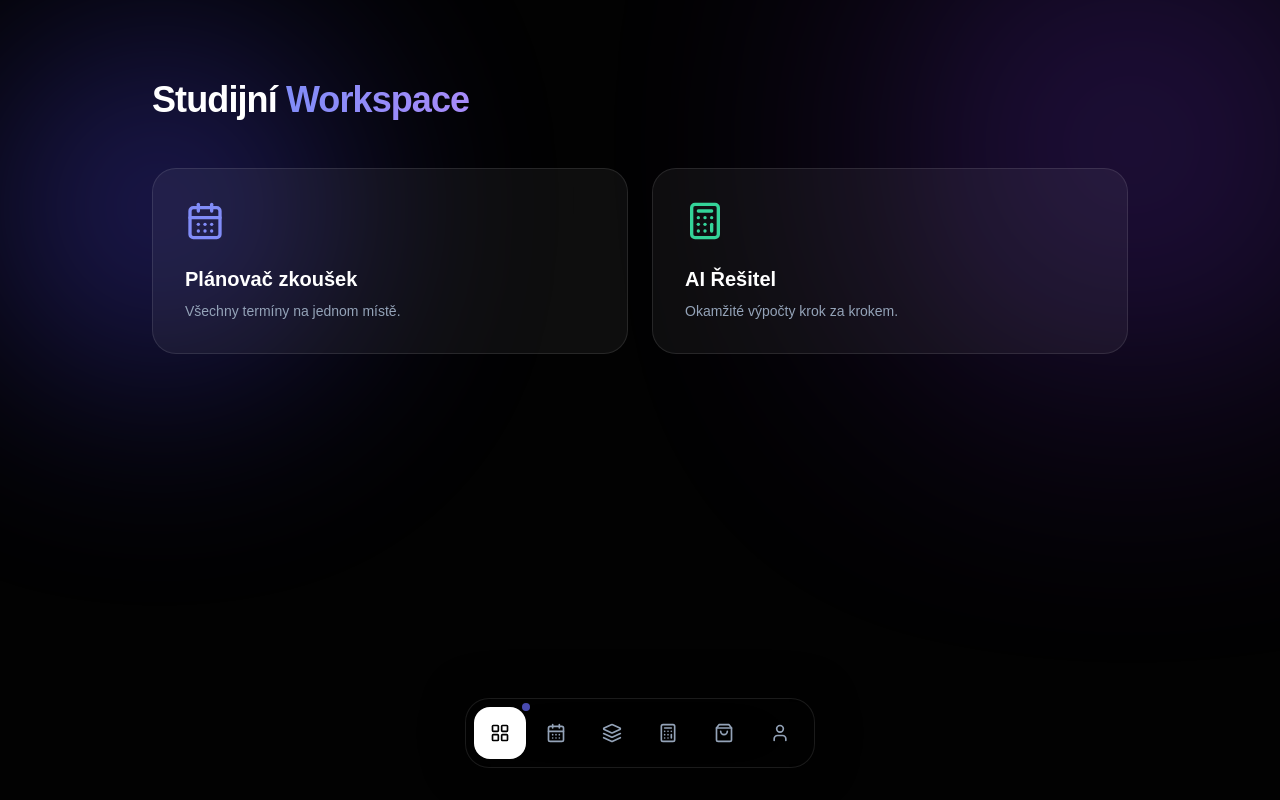
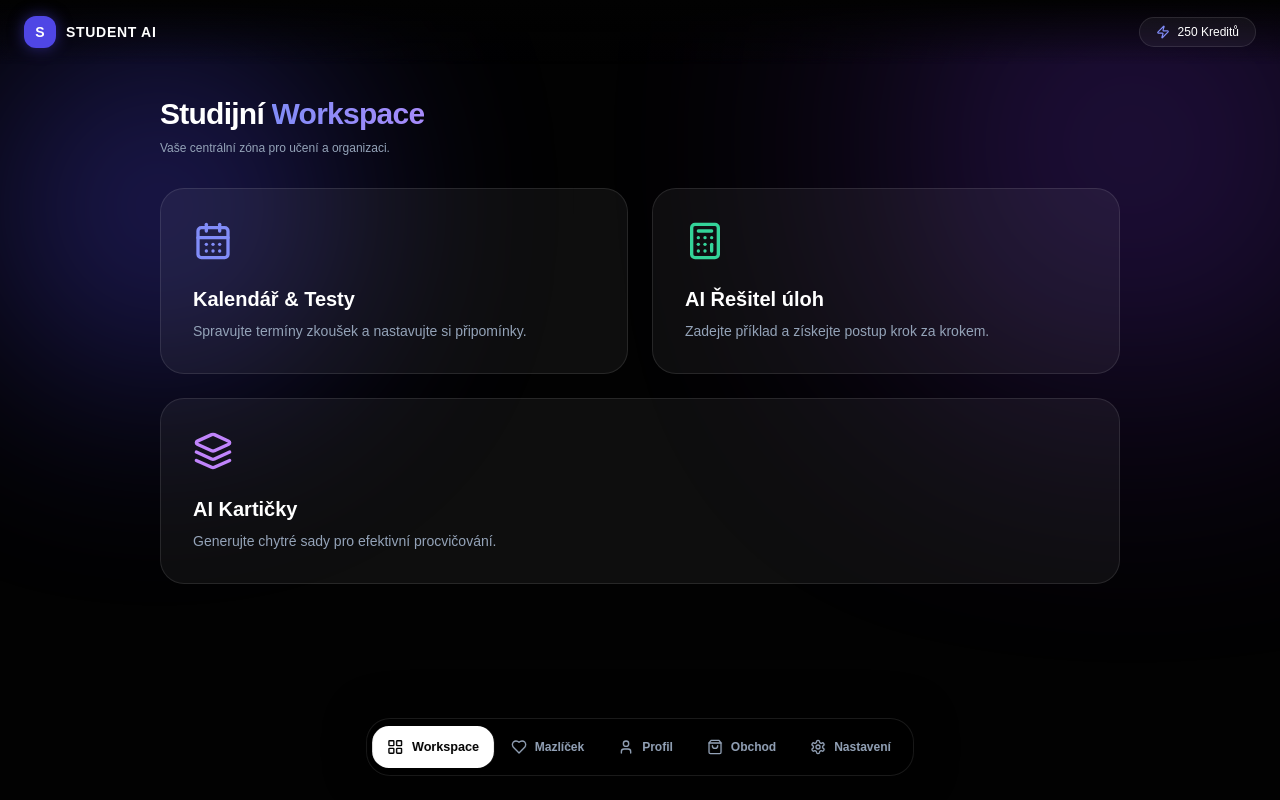
Before and after one commit to InfinityLook/Student-Ai, a Next.js app: page / in a window 1280 px wide. Built offline with nearby package versions, Linux system fonts and the light colour scheme.

Commit message:
Refactor DashboardShell component with new structure

```diff
--- a/components/DashboardShell.tsx
+++ b/components/DashboardShell.tsx
@@ -1,18 +1,31 @@
 'use client';
 
 import React, { useState } from 'react';
-import { Layers, Calculator, CalendarDays, ShoppingBag, User, LayoutGrid, Zap, ChevronRight } from 'lucide-react';
+import {
+  Layers,
+  Calculator,
+  CalendarDays,
+  ShoppingBag,
+  User,
+  LayoutGrid,
+  Zap,
+  Heart,
+  Settings
+} from 'lucide-react';
+import CalendarModule from './modules/CalendarModule';
 
-export default function ModernDashboard() {
-  const [activeView, setActiveView] = useState('dashboard');
+export default function DashboardShell() {
+  const [activeView, setActiveView] = useState('workspace');
+  const [userCredits] = useState(250);
+  const [petLevel] = useState(3);
+  const [petXp] = useState(75);
 
   const navItems = [
-    { id: 'dashboard', icon: LayoutGrid },
-    { id: 'calendar', icon: CalendarDays },
-    { id: 'flashcards', icon: Layers },
-    { id: 'solver', icon: Calculator },
-    { id: 'store', icon: ShoppingBag },
-    { id: 'profile', icon: User },
+    { id: 'workspace', label: 'Workspace', icon: LayoutGrid },
+    { id: 'pet', label: 'Mazlíček', icon: Heart },
+    { id: 'profile', label: 'Profil', icon: User },
+    { id: 'store', label: 'Obchod', icon: ShoppingBag },
+    { id: 'settings', label: 'Nastavení', icon: Settings },
   ];
 
   return (
@@ -27,53 +40,175 @@ export default function ModernDashboard() {
         .animation-delay-2000 { animation-delay: 2s; }
       `}</style>
 
-      {/* ANIMOVANÉ POZADÍ */}
+      {/* Animované pozadí */}
       <div className="fixed inset-0 z-0 opacity-40 pointer-events-none">
         <div className="absolute top-0 -left-4 w-96 h-96 bg-indigo-600 rounded-full mix-blend-screen filter blur-[128px] animate-blob"></div>
         <div className="absolute top-0 -right-4 w-96 h-96 bg-violet-600 rounded-full mix-blend-screen filter blur-[128px] animate-blob animation-delay-2000"></div>
       </div>
 
-      {/* OBSAH */}
-      <main className="relative z-10 pt-20 px-6 pb-32 max-w-5xl mx-auto">
-        <h1 className="text-4xl font-black tracking-tight mb-12">
+      {/* Top Bar */}
+      <header className="fixed top-0 w-full z-40 px-6 py-4 flex justify-between items-center bg-gradient-to-b from-[#020202] to-transparent backdrop-blur-sm">
+        <div className="flex items-center gap-2.5">
+          <div className="w-8 h-8 rounded-xl bg-indigo-600 flex items-center justify-center font-bold text-sm shadow-[0_0_15px_rgba(79,70,229,0.5)]">S</div>
+          <span className="font-bold tracking-wider text-sm">STUDENT AI</span>
+        </div>
+        <div
+          onClick={() => setActiveView('store')}
+          className="flex items-center gap-2 bg-white/5 hover:bg-white/10 border border-white/10 px-4 py-1.5 rounded-full text-xs font-medium cursor-pointer transition-all"
+        >
+          <Zap className="w-3.5 h-3.5 text-indigo-400" />
+          <span>{userCredits} Kreditů</span>
+        </div>
+      </header>
+
+      {/* Hlavní obsah */}
+      <main className="relative z-10 pt-24 pb-36 px-4 md:px-8 max-w-5xl mx-auto">
+
+        {/* 1. STUDIJNÍ WORKSPACE */}
+        {activeView === 'workspace' && (
+          <div className="space-y-8 animate-fade-in">
+            <div>
+              <h1 className="text-3xl font-black tracking-tight mb-2">
                 Studijní <span className="text-transparent bg-clip-text bg-gradient-to-r from-indigo-400 to-violet-400">Workspace</span>
               </h1>
+              <p className="text-slate-400 text-xs">Vaše centrální zóna pro učení a organizaci.</p>
+            </div>
 
             <div className="grid grid-cols-1 md:grid-cols-2 gap-6">
-          {/* Bento Card 1 */}
-          <div className="group relative overflow-hidden rounded-3xl bg-white/5 border border-white/10 p-8 hover:border-indigo-500/50 transition-all duration-500 hover:scale-[1.02]">
+              {/* Kalendář karta */}
+              <div
+                onClick={() => setActiveView('calendar')}
+                className="group relative overflow-hidden rounded-3xl bg-white/5 border border-white/10 p-8 hover:border-indigo-500/50 transition-all duration-500 hover:scale-[1.01] cursor-pointer"
+              >
                 <div className="absolute inset-0 bg-gradient-to-br from-indigo-500/10 to-transparent opacity-0 group-hover:opacity-100 transition-opacity" />
-            <CalendarDays className="w-10 h-10 text-indigo-400 mb-6" />
-            <h2 className="text-xl font-bold mb-2">Plánovač zkoušek</h2>
-            <p className="text-slate-400 text-sm">Všechny termíny na jednom místě.</p>
+                <CalendarDays className="w-10 h-10 text-indigo-400 mb-6 group-hover:scale-110 transition-transform" />
+                <h2 className="text-xl font-bold mb-2">Kalendář & Testy</h2>
+                <p className="text-slate-400 text-sm">Spravujte termíny zkoušek a nastavujte si připomínky.</p>
               </div>
 
-          {/* Bento Card 2 */}
-          <div className="group relative overflow-hidden rounded-3xl bg-white/5 border border-white/10 p-8 hover:border-emerald-500/50 transition-all duration-500 hover:scale-[1.02]">
+              {/* AI Řešitel */}
+              <div className="group relative overflow-hidden rounded-3xl bg-white/5 border border-white/10 p-8 hover:border-emerald-500/50 transition-all duration-500 hover:scale-[1.01] cursor-pointer">
                 <div className="absolute inset-0 bg-gradient-to-br from-emerald-500/10 to-transparent opacity-0 group-hover:opacity-100 transition-opacity" />
-            <Calculator className="w-10 h-10 text-emerald-400 mb-6" />
-            <h2 className="text-xl font-bold mb-2">AI Řešitel</h2>
-            <p className="text-slate-400 text-sm">Okamžité výpočty krok za krokem.</p>
+                <Calculator className="w-10 h-10 text-emerald-400 mb-6 group-hover:scale-110 transition-transform" />
+                <h2 className="text-xl font-bold mb-2">AI Řešitel úloh</h2>
+                <p className="text-slate-400 text-sm">Zadejte příklad a získejte postup krok za krokem.</p>
+              </div>
+
+              {/* Kartičky */}
+              <div className="group relative overflow-hidden rounded-3xl bg-white/5 border border-white/10 p-8 hover:border-purple-500/50 transition-all duration-500 hover:scale-[1.01] cursor-pointer md:col-span-2">
+                <div className="absolute inset-0 bg-gradient-to-br from-purple-500/10 to-transparent opacity-0 group-hover:opacity-100 transition-opacity" />
+                <Layers className="w-10 h-10 text-purple-400 mb-6 group-hover:scale-110 transition-transform" />
+                <h2 className="text-xl font-bold mb-2">AI Kartičky</h2>
+                <p className="text-slate-400 text-sm">Generujte chytré sady pro efektivní procvičování.</p>
               </div>
             </div>
+          </div>
+        )}
+
+        {/* Kalendář modul */}
+        {activeView === 'calendar' && (
+          <div className="space-y-4">
+            <button
+              onClick={() => setActiveView('workspace')}
+              className="text-xs text-indigo-400 font-bold hover:underline mb-2 flex items-center gap-1"
+            >
+              ← Zpět do Workspace
+            </button>
+            <CalendarModule />
+          </div>
+        )}
+
+        {/* 2. MAZLÍČEK */}
+        {activeView === 'pet' && (
+          <div className="bg-white/5 border border-white/10 rounded-3xl p-8 backdrop-blur-md text-center space-y-6 max-w-lg mx-auto">
+            <div className="w-24 h-24 mx-auto bg-gradient-to-tr from-pink-500 to-indigo-500 rounded-3xl flex items-center justify-center shadow-lg shadow-pink-500/20 animate-bounce">
+              <Heart className="w-12 h-12 text-white" />
+            </div>
+            <div>
+              <h2 className="text-2xl font-bold">Váš Studijní Mazlíček</h2>
+              <p className="text-xs text-slate-400 mt-1">Úroveň {petLevel} • Rostete spolu s učením!</p>
+            </div>
+            <div className="bg-black/40 p-4 rounded-2xl border border-white/5 space-y-2 text-left">
+              <div className="flex justify-between text-xs font-semibold">
+                <span>XP Progress</span>
+                <span>{petXp} / 100 XP</span>
+              </div>
+              <div className="w-full bg-white/10 h-2.5 rounded-full overflow-hidden">
+                <div className="bg-gradient-to-r from-pink-500 to-indigo-500 h-full rounded-full" style={{ width: `${petXp}%` }} />
+              </div>
+            </div>
+            <p className="text-xs text-slate-400">Mazlíček získáva energii za každý splněný test a odevzdaný úkol!</p>
+          </div>
+        )}
+
+        {/* 3. PROFIL */}
+        {activeView === 'profile' && (
+          <div className="bg-white/5 border border-white/10 rounded-3xl p-8 backdrop-blur-md max-w-xl mx-auto space-y-6">
+            <h2 className="text-2xl font-bold">Můj Profil</h2>
+            <div className="flex items-center gap-4 bg-black/40 p-4 rounded-2xl border border-white/5">
+              <div className="w-14 h-14 rounded-2xl bg-indigo-600 flex items-center justify-center font-bold text-lg">
+                ST
+              </div>
+              <div>
+                <h3 className="font-bold text-sm">Aktivní Student</h3>
+                <p className="text-xs text-slate-400">student@skola.cz</p>
+              </div>
+            </div>
+          </div>
+        )}
+
+        {/* 4. OBCHOD */}
+        {activeView === 'store' && (
+          <div className="bg-white/5 border border-white/10 rounded-3xl p-8 backdrop-blur-md max-w-xl mx-auto space-y-6 text-center">
+            <h2 className="text-2xl font-bold">Obchod s kredity</h2>
+            <p className="text-xs text-slate-400">Dobijte si balíček kreditů pro neomezené AI funkce.</p>
+            <div className="bg-gradient-to-br from-indigo-950/50 to-black border border-indigo-500/30 p-6 rounded-3xl space-y-4">
+              <h3 className="font-bold text-base">Student Pro Pack</h3>
+              <p className="text-3xl font-black text-indigo-400">500 kreditů</p>
+              <button className="w-full py-3 bg-indigo-600 hover:bg-indigo-500 text-white rounded-2xl text-xs font-bold transition">
+                Zakoupit za 199 Kč
+              </button>
+            </div>
+          </div>
+        )}
+
+        {/* 5. NASTAVENÍ */}
+        {activeView === 'settings' && (
+          <div className="bg-white/5 border border-white/10 rounded-3xl p-8 backdrop-blur-md max-w-xl mx-auto space-y-6">
+            <h2 className="text-2xl font-bold">Nastavení aplikace</h2>
+            <div className="space-y-4 text-xs">
+              <div className="flex justify-between items-center bg-black/40 p-4 rounded-2xl border border-white/5">
+                <span>Tmavý režim (Dark Mode)</span>
+                <span className="text-indigo-400 font-bold">Aktivní</span>
+              </div>
+              <div className="flex justify-between items-center bg-black/40 p-4 rounded-2xl border border-white/5">
+                <span>Notifikace a připomínky</span>
+                <span className="text-emerald-400 font-bold">Zapnuto</span>
+              </div>
+            </div>
+          </div>
+        )}
+
       </main>
 
-      {/* FLOATING GLASS DOCK (VYLEPŠENÝ) */}
-      <nav className="fixed bottom-8 left-1/2 -translate-x-1/2 z-50 flex items-center gap-1 p-2 rounded-3xl bg-black/40 backdrop-blur-2xl border border-white/10 shadow-[0_0_40px_rgba(0,0,0,0.5)]">
+      {/* PLOVOUCÍ SPODNÍ DOCK */}
+      <nav className="fixed bottom-6 left-1/2 -translate-x-1/2 z-50 flex items-center gap-1.5 p-2 rounded-3xl bg-black/60 backdrop-blur-2xl border border-white/10 shadow-[0_0_40px_rgba(0,0,0,0.6)]">
         {navItems.map((item) => {
           const Icon = item.icon;
-          const isActive = activeView === item.id;
+          const isActive = activeView === item.id || (item.id === 'workspace' && activeView === 'calendar');
           return (
             <button
               key={item.id}
               onClick={() => setActiveView(item.id)}
-              className={`relative p-4 rounded-2xl transition-all duration-300 ease-out group ${
-                isActive ? 'bg-white text-black' : 'text-slate-400 hover:text-white hover:bg-white/10'
+              className={`relative flex items-center gap-2 px-3.5 py-3 rounded-2xl transition-all duration-300 ease-out group ${
+                isActive ? 'bg-white text-black shadow-lg scale-105' : 'text-slate-400 hover:text-white hover:bg-white/10'
               }`}
+              title={item.label}
             >
-              <Icon className="w-5 h-5" />
+              <Icon className="w-4 h-4" />
+              <span className="text-xs font-semibold hidden md:inline">{item.label}</span>
               {isActive && (
-                <span className="absolute -top-1 -right-1 w-2 h-2 bg-indigo-500 rounded-full animate-pulse" />
+                <span className="absolute -top-1 -right-1 w-2 h-2 bg-indigo-500 rounded-full animate-pulse md:hidden" />
               )}
             </button>
           );
```
Lines whose indentation alone changed are shown as unchanged.
